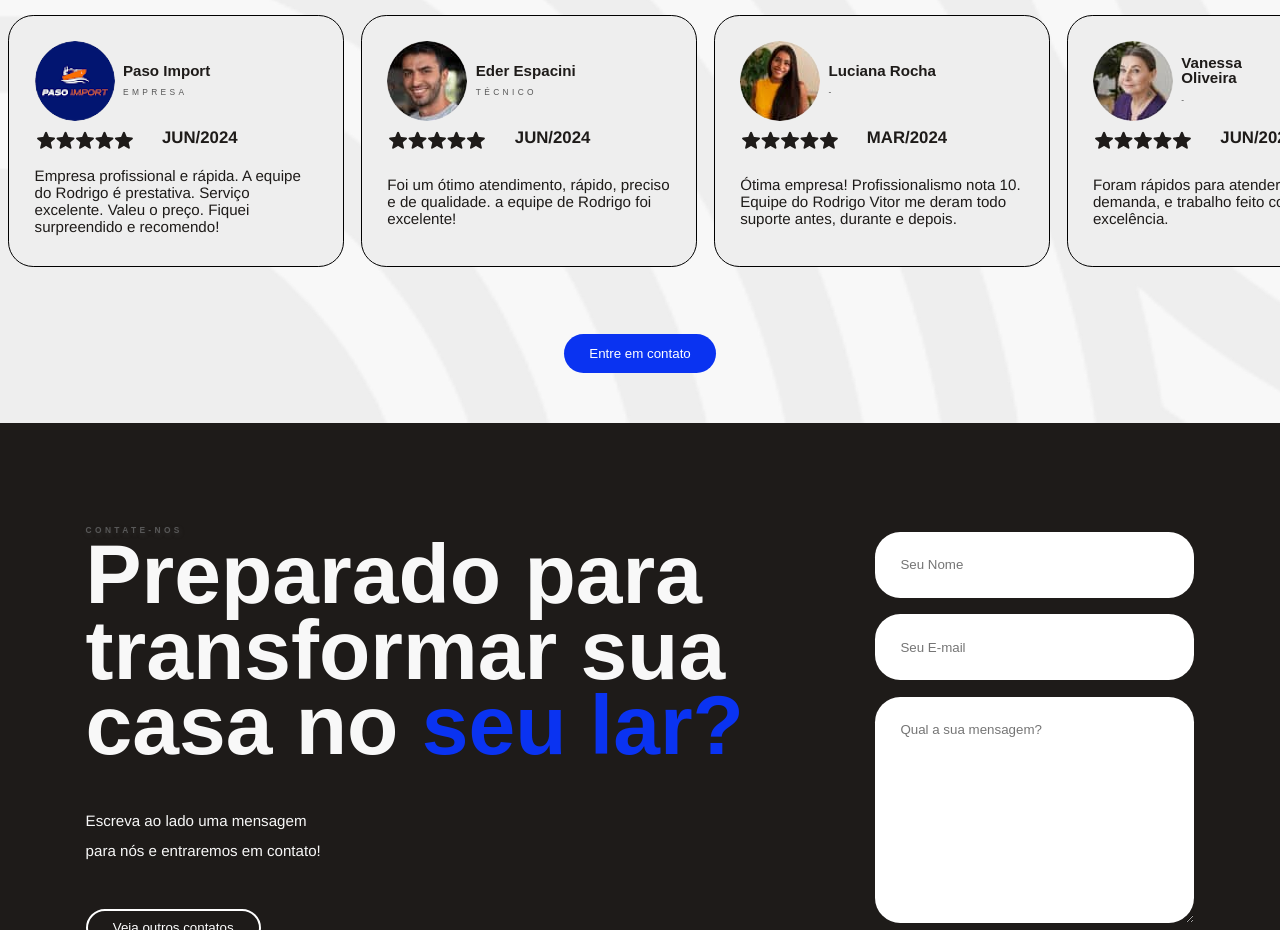
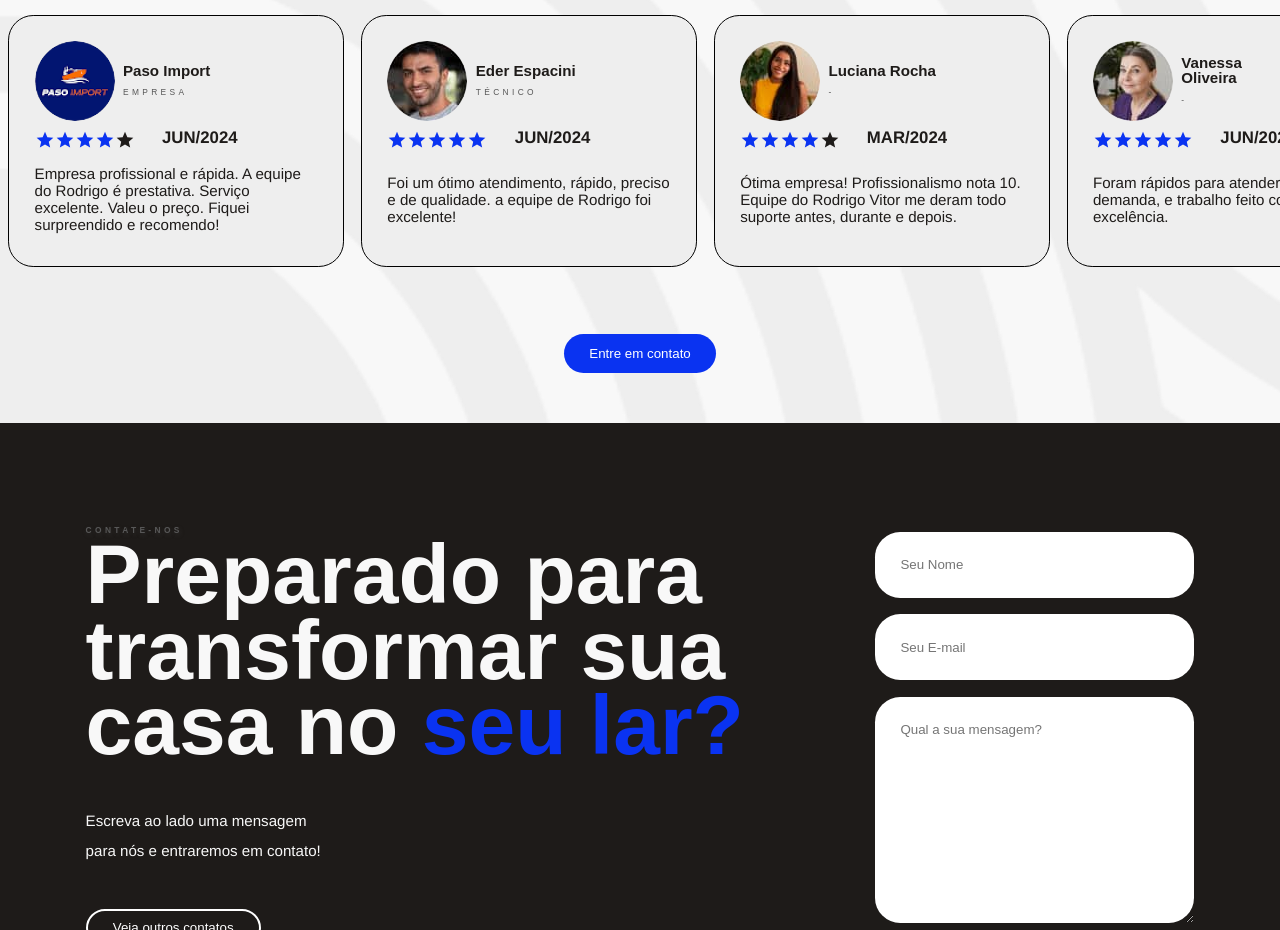
Before and after one commit to lucastdcs/ReforMar, a React (Vite) app: page / in a window 1280 px wide. Shown: the part 8340-9270 px from the top of the page. Built offline with nearby package versions, Linux system fonts and the light colour scheme.

Commit message:
updated feedback card stars

```diff
--- a/src/Components/FeedbackCard/FeedbackCard.jsx
+++ b/src/Components/FeedbackCard/FeedbackCard.jsx
@@ -1,7 +1,29 @@
 import React from "react";
 import StyledContainer from "./FeedbackCard.styled";
 import { H7, H6, Label, Text } from "../../assets/styles/typography.styled";
-import Stars from "../../assets/icons/feedback_stars.svg";
+
+const StarIcon = ({ filled }) => (
+  <svg
+    width="20"
+    height="20"
+    viewBox="0 0 24 24"
+    fill="none"
+    xmlns="http://www.w3.org/2000/svg"
+  >
+    <path
+      d="M12 17.27L18.18 21l-1.64-7.03L22 9.24l-7.19-.61L12 2 9.19 8.63 2 9.24l5.46 4.73L5.82 21z"
+      fill={filled ? "#0A33F1" : "#1E1B19"}
+    />
+  </svg>
+);
+
+const StarRating = ({ rating }) => {
+  const stars = Array.from({ length: 5 }, (_, index) => (
+    <StarIcon key={index} filled={index < rating} />
+  ));
+
+  return <div style={{ display: 'flex' }}>{stars}</div>;
+};
 
 const FeedbackCard = (props) => {
   return (
@@ -10,12 +32,10 @@ const FeedbackCard = (props) => {
       <H7 className="fb_name">{props.name}</H7>
       <Label className="fb_type">{props.type}</Label>
       <span className="fb_stars">
-        <img src={Stars} />
+        <StarRating rating={props.rating} />
       </span>
       <H6 className="fb_date">{props.date}</H6>
-      <Text className="fb_comentary">
-        {props.text}
-      </Text>
+      <Text className="fb_comentary">{props.text}</Text>
     </StyledContainer>
   );
 };
--- a/src/Components/FeedbackSection/FeedbackSection.jsx
+++ b/src/Components/FeedbackSection/FeedbackSection.jsx
@@ -21,11 +21,11 @@ const FeedbackSection = () => {
       />
 
       <CarouselNew>
-        <FeedbackCard photo={Photo} name="Paso Import" type="empresa" date="JUN/2024" text="Empresa profissional e rápida. A equipe do Rodrigo é prestativa. Serviço
+        <FeedbackCard rating={4} photo={Photo} name="Paso Import" type="empresa" date="JUN/2024" text="Empresa profissional e rápida. A equipe do Rodrigo é prestativa. Serviço
         excelente. Valeu o preço. Fiquei surpreendido e recomendo!"/>
-        <FeedbackCard photo={Eder} name="Eder Espacini" type="técnico" date="JUN/2024" text="Foi um ótimo atendimento, rápido, preciso e de qualidade. a equipe de Rodrigo foi excelente!"/>
-        <FeedbackCard photo={Luciana} name="Luciana Rocha" type="-" date="MAR/2024" text="Ótima empresa! Profissionalismo nota 10. Equipe do Rodrigo Vitor me deram todo suporte antes, durante e depois."/>
-        <FeedbackCard photo={Vanessa} name="Vanessa Oliveira" type="-" date="JUN/2024" text="Foram rápidos para atender a minha demanda, e trabalho feito com excelência."/>
+        <FeedbackCard rating={5} photo={Eder} name="Eder Espacini" type="técnico" date="JUN/2024" text="Foi um ótimo atendimento, rápido, preciso e de qualidade. a equipe de Rodrigo foi excelente!"/>
+        <FeedbackCard rating={4} photo={Luciana} name="Luciana Rocha" type="-" date="MAR/2024" text="Ótima empresa! Profissionalismo nota 10. Equipe do Rodrigo Vitor me deram todo suporte antes, durante e depois."/>
+        <FeedbackCard rating={5} photo={Vanessa} name="Vanessa Oliveira" type="-" date="JUN/2024" text="Foram rápidos para atender a minha demanda, e trabalho feito com excelência."/>
 
       </CarouselNew>
 
```
